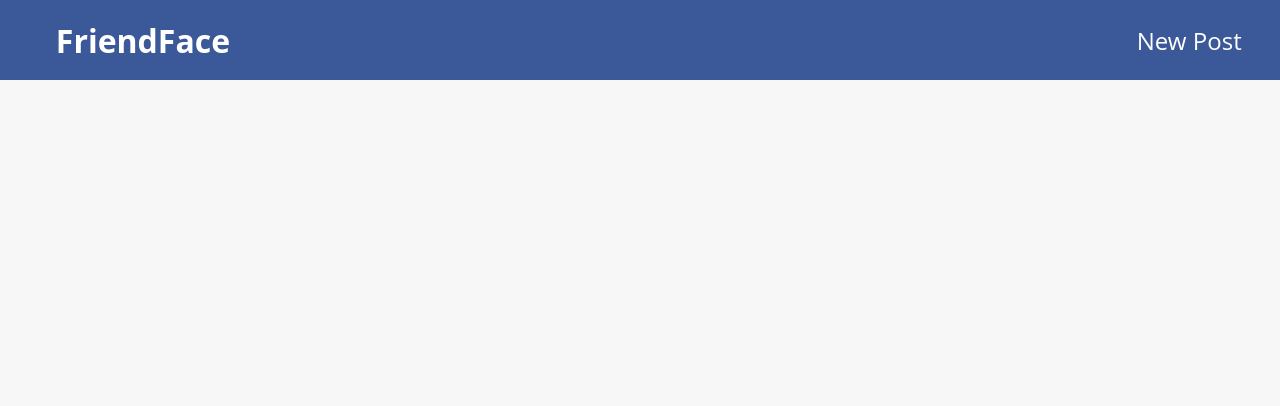
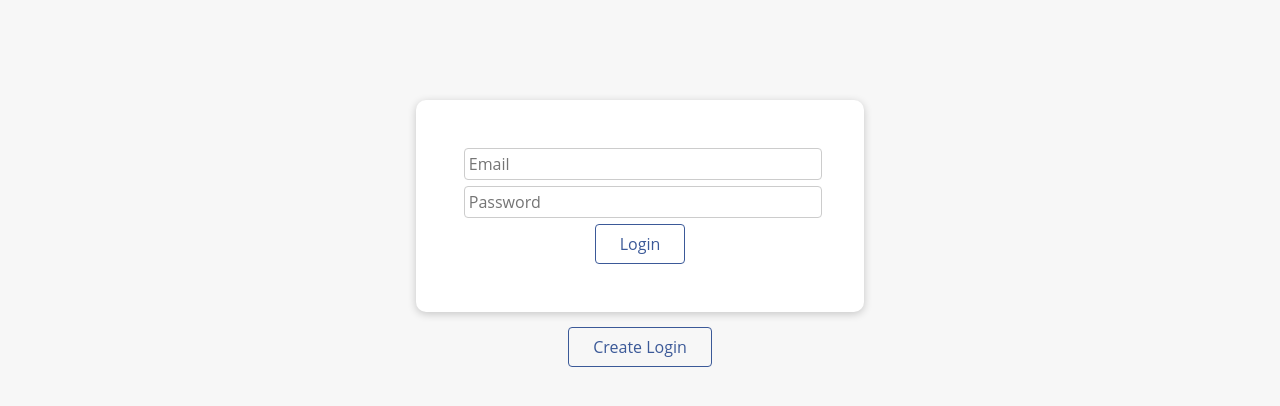
Before and after one commit to jhcoll/friendface-react, a React (Create React App) app: page /feed in a window 1280 px wide. Before the commit this address had no page. Shown: the top 406 px of the page. Built offline with nearby package versions, Linux system fonts and the light colour scheme.

Commit message:
added login pages, and register/login functionality

```diff
--- a/src/App.js
+++ b/src/App.js
@@ -2,16 +2,47 @@ import FeedPage from "./pages/Feed.js";
 import { Routes, Route } from "react-router-dom";
 import { React, useState } from "react";
 import MainNavigation from "./components/layout/MainNavigation";
+import LoginPage from "./pages/Login.js";
 
 function App() {
   const [refreshPost, setRefreshPost] = useState(false);
+  const [showError, setShowError] = useState(false);
+  const [errorText, setErrorText] = useState("");
+  const [idToken, setIdToken] = useState();
+  const [userIdToken, setUserIdToken] = useState();
+
+  if (!idToken) {
+    return (
+      <LoginPage
+        setShowError={setShowError}
+        setErrorText={setErrorText}
+        setIdToken={setIdToken}
+      />
+    );
+  }
+
   return (
     <>
-      <MainNavigation setRefreshPost={setRefreshPost} />
+      <MainNavigation
+        setRefreshPost={setRefreshPost}
+        showError={showError}
+        setShowError={setShowError}
+        errorText={errorText}
+        setErrorText={setErrorText}
+      />
       <div>
         <Routes>
           <Route
             path="/"
+            element={
+              <LoginPage
+                setShowError={setShowError}
+                setErrorText={setErrorText}
+              />
+            }
+          />
+          <Route
+            path="/feed"
             element={
               <FeedPage
                 refreshPost={refreshPost}
--- a/src/components/layout/MainNavigation.js
+++ b/src/components/layout/MainNavigation.js
@@ -4,10 +4,15 @@ import classes from "./MainNavigation.module.css";
 import Backdrop from "../UI/Backdrop";
 import ErrorModal from "../UI/ErrorModal";
 
-function MainNavigation({ setRefreshPost }) {
+function MainNavigation({
+  setRefreshPost,
+  showError,
+  setShowError,
+  errorText,
+  setErrorText,
+}) {
   const [showForm, setShowForm] = useState(false);
-  const [showError, setShowError] = useState(false);
-  const [errorText, setErrorText] = useState("");
+
   function addForm() {
     setShowForm(true);
   }
--- /dev/null
+++ b/src/components/login/CreateLogin.js
@@ -0,0 +1,72 @@
+import { useRef, useState } from "react";
+import { useNavigate } from "react-router";
+import action from "../posts/buttons/Button.module.css";
+import Post from "../UI/Post";
+import classes from "./CreateLogin.module.css";
+
+function CreateLoginForm({ setShowError, setErrorText, setIdToken }) {
+  const [emailError, setEmailError] = useState("");
+  const navigate = useNavigate();
+  const emailRef = useRef();
+  const passRef = useRef();
+  let fireResp = false;
+  function submitHandler(event) {
+    event.preventDefault();
+
+    const account = {
+      email: emailRef.current.value,
+      password: passRef.current.value,
+      returnSecureToken: true,
+    };
+
+    createAccount(account);
+  }
+
+  function createAccount(account) {
+    fetch(
+      "https://www.googleapis.com/identitytoolkit/v3/relyingparty/signupNewUser?key=AIzaSyAaazs-kF0uByzgKnY4Di5bTGM-HOozi10",
+      {
+        method: "POST",
+        body: JSON.stringify(account),
+        headers: {
+          "Content-Type": "application/json",
+        },
+      }
+    )
+      .then((response) => {
+        if (response.status === 200) {
+          fireResp = true;
+        } else {
+          fireResp = false;
+        }
+        return response.json();
+      })
+      .then((data) => {
+        if (fireResp === true) {
+          setIdToken(data.idToken);
+          navigate("/feed");
+        } else {
+          setEmailError(data.error.message);
+        }
+      });
+  }
+  return (
+    <form className={classes.form} onSubmit={submitHandler}>
+      <Post>
+        <h3>Create Account</h3>
+        <div className={classes.content}>
+          <input placeholder="Email" ref={emailRef} />
+          <input placeholder="Password" ref={passRef} />
+        </div>
+        {emailError !== "" && <p className={classes.error}>{emailError}</p>}
+        <div className={action.actions}>
+          <div className={classes.actions}>
+            <button>Create Account</button>
+          </div>
+        </div>
+      </Post>
+    </form>
+  );
+}
+
+export default CreateLoginForm;
--- /dev/null
+++ b/src/components/login/CreateLogin.module.css
@@ -0,0 +1,44 @@
+.form {
+    position: absolute;
+    z-index: 10;
+    right: 30%;
+    left: 30%
+}
+
+.form h3{
+    padding-top: 6%;
+    margin: 0;
+    padding-bottom: 0px;
+    text-align: center;
+}
+
+.content {
+    display: flex;
+    flex-direction: column;
+    padding-left: 10%;
+    padding-right:10%;
+    width: 100%;
+
+
+}
+.content input{
+    margin: 3px;
+    display: inline-block;
+  font: inherit;
+  border-radius: 4px;
+  border: 1px solid #ccc;
+  padding: 0.25rem;
+  width: 100%;
+}
+
+.actions{
+    text-align: center;
+    padding-top: 2%;
+    padding-bottom: 5%;
+    /* height: 50%; */
+}
+
+.error{
+    text-align: center;
+    color: red;
+}
--- a/src/components/posts/AddPostForm.js
+++ b/src/components/posts/AddPostForm.js
@@ -29,7 +29,6 @@ function AddPostForm({ onCancel, onAddPost, setErrorText, setShowError }) {
       };
 
       onAddPost(postData);
-    } else {
     }
   }
 
--- /dev/null
+++ b/src/pages/Login.js
@@ -0,0 +1,92 @@
+import Post from "../components/UI/Post";
+import classes from "./Login.module.css";
+import action from "../components/posts/buttons/Button.module.css";
+import { useNavigate } from "react-router-dom";
+import { useRef, useState } from "react";
+import CreateLoginForm from "../components/login/CreateLogin";
+import Backdrop from "../components/UI/Backdrop";
+
+function LoginPage({ setShowError, setErrorText, setIdToken }) {
+  const [showCreateLogin, setShowCreateLogin] = useState(false);
+  const [emailError, setEmailError] = useState("");
+  const navigate = useNavigate();
+  const emailRef = useRef();
+  const passRef = useRef();
+  let fireResp = false;
+
+  function onSubmit(event) {
+    event.preventDefault();
+
+    const account = {
+      email: emailRef.current.value,
+      password: passRef.current.value,
+      returnSecureToken: true,
+    };
+
+    fetch(
+      "https://www.googleapis.com/identitytoolkit/v3/relyingparty/verifyPassword?key=AIzaSyAaazs-kF0uByzgKnY4Di5bTGM-HOozi10",
+      {
+        method: "POST",
+        body: JSON.stringify(account),
+        headers: {
+          "Content-Type": "application/json",
+        },
+      }
+    )
+      .then((response) => {
+        if (response.status === 200) {
+          fireResp = true;
+        } else {
+          fireResp = false;
+        }
+        return response.json();
+      })
+      .then((data) => {
+        if (fireResp === true) {
+          setIdToken(data.idToken);
+          navigate("/feed");
+        } else {
+          setEmailError(data.error.message);
+        }
+      });
+  }
+
+  function createLoginHandler() {
+    setShowCreateLogin(!showCreateLogin);
+  }
+  return (
+    <>
+      <form className={classes.login} onSubmit={onSubmit}>
+        <Post>
+          <div className={classes.content}>
+            <div className={classes.input}>
+              <input required placeholder="Email" ref={emailRef}></input>
+              <input required placeholder="Password" ref={passRef}></input>
+            </div>
+            {emailError !== "" && <p className={classes.error}>{emailError}</p>}
+            <div className={action.actions}>
+              <button>Login</button>
+            </div>
+          </div>
+        </Post>
+      </form>
+      <div className={action.actions}>
+        <div className={classes.create}>
+          <button onClick={createLoginHandler}>Create Login</button>
+        </div>
+      </div>
+      {showCreateLogin && (
+        <>
+          <CreateLoginForm
+            setShowError={setShowError}
+            setErrorText={setErrorText}
+            setIdToken={setIdToken}
+          />
+          <Backdrop onClick={createLoginHandler} />
+        </>
+      )}
+    </>
+  );
+}
+
+export default LoginPage;
--- /dev/null
+++ b/src/pages/Login.module.css
@@ -0,0 +1,29 @@
+.login{
+    display: flex;
+    margin: 100px 30% 1% 30%;
+    justify-content: center;
+}
+
+.content {
+    text-align: center;
+    padding: 10%;
+}
+
+.input input{
+    margin: 3px;
+    display: inline-block;
+  font: inherit;
+  border-radius: 4px;
+  border: 1px solid #ccc;
+  padding: 0.25rem;
+  width: 100%;
+}
+
+.create {
+    text-align: center;
+}
+
+.error{
+    text-align: center;
+    color: red;
+}
```
